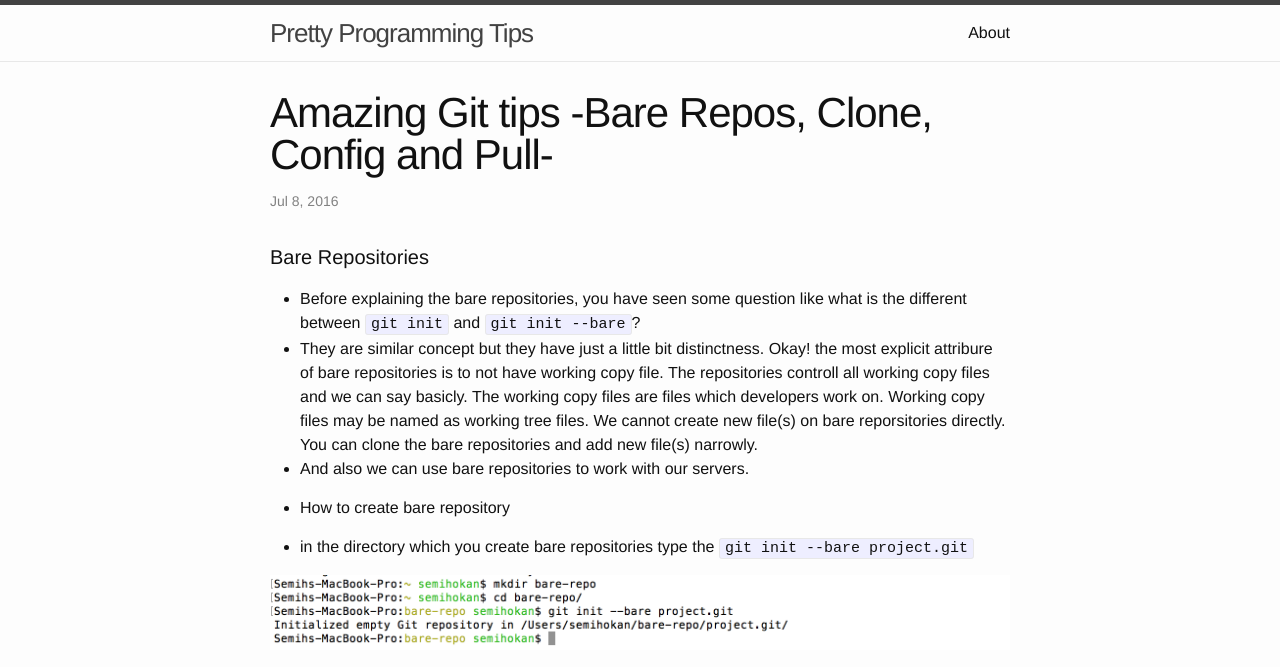
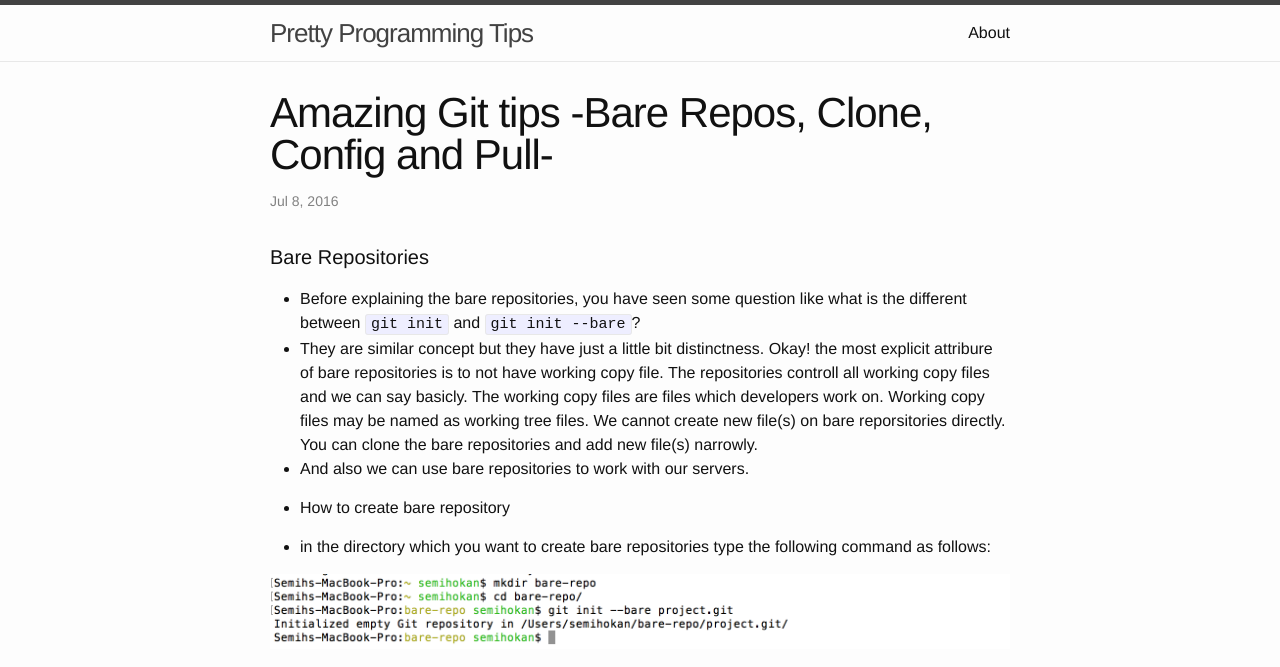
Before and after one commit to semihokanpehlivan/semihokanpehlivan.github.io, a Jekyll site: the page built from _posts/2016-7-8-Amazing Git Tips.md, in a window 1280 px wide. Shown: the top 667 px of the page. Built offline with Jekyll 4.4.1, drawn with Linux system fonts in a browser that asks for light colours; some of the changed text lies outside the part shown.

Commit message:
Checking the bare view

````diff
--- a/_posts/2016-7-8-Amazing Git Tips.md
+++ b/_posts/2016-7-8-Amazing Git Tips.md
@@ -13,6 +13,12 @@ between ```git init``` and ```git init --bare```?
 
 -	How to create bare repository
 
--	in the directory which you create bare repositories type the ```git init --bare project.git```
+-	in the directory which you want to create bare repositories type the following command as follows:
 
 ![image](/images/img.png)
+
+-	after creating the bare repository, you can controll the subfolder of it. It must be like that:
+
+![image](/images/bare.png)
+
+***Note:*** When you create a new bare repository, don't forget to suffix the ~~~.git~~ to repository name.
````
Also changed, not shown: images/bare2.png (added).
